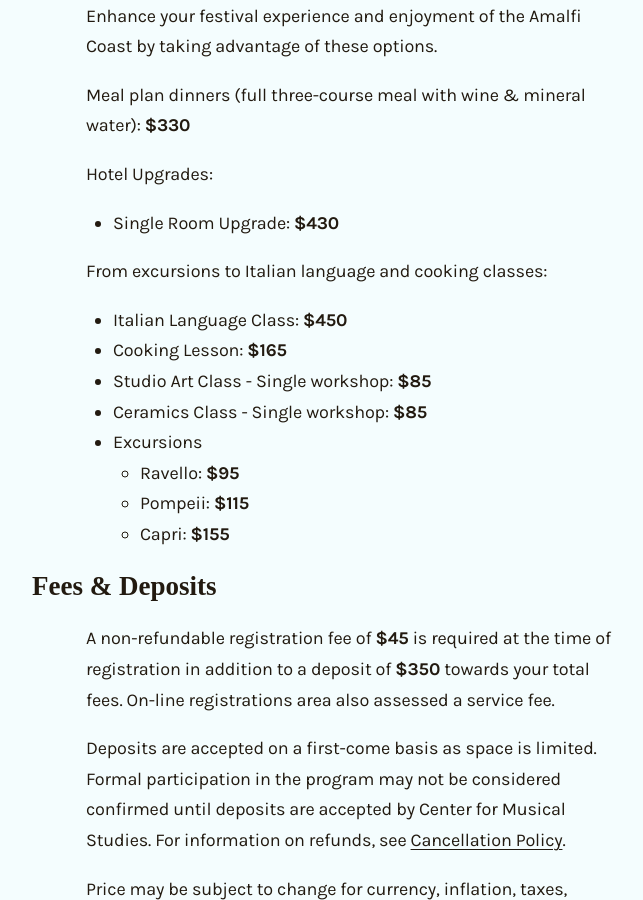
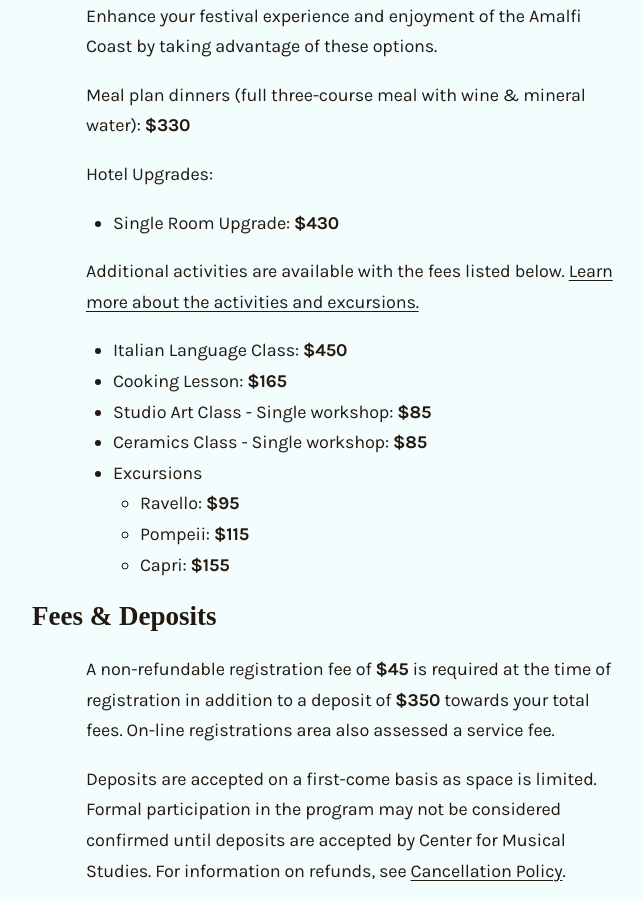
Before and after one commit to Amalfi-Festival/amalfi-festival-org, a Jekyll site: the page built from _programs/writing.md, in a window 1280 px wide and 900 px high, scrolled down 1606 px. Shown: the whole window, without its empty margins (95-738 px from the left). Built offline with Jekyll 4.4.1, drawn with Linux system fonts in a browser that asks for light colours; some web fonts are replaced.

Commit message:
Update optional-fees.md

```diff
--- a/_includes/optional-fees.md
+++ b/_includes/optional-fees.md
@@ -16,7 +16,7 @@ Hotel Upgrades:
 </ul>
 {%- endif %}
 
-From excursions to Italian language and cooking classes:
+Additional activities are available with the fees listed below. [Learn more about the activities and excursions.]({{ site.baseurl }}{% link activities.md %})
 
 <ul>
 {%- for activity in site.data.institute.activity-fees -%}
```
